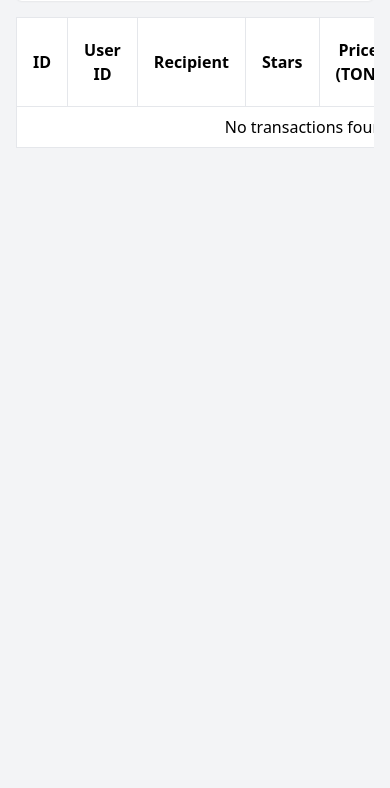
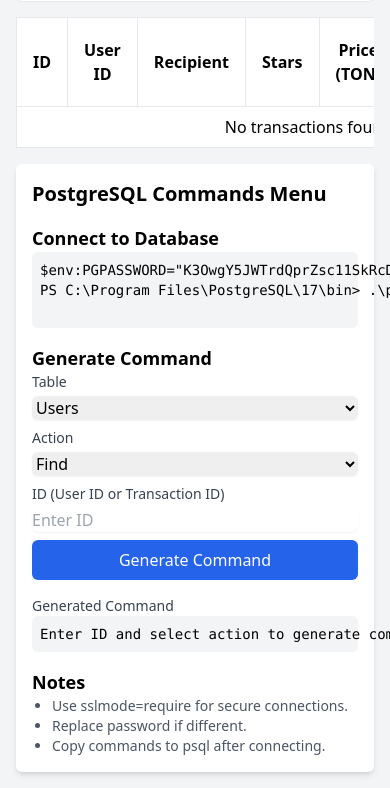
Before and after one commit to starstge/stars, a Flask app: page / in a window 390 px wide; the page is wider, and only the part inside the window is pictured. Shown: the part 443-1231 px from the top of that part. Before the commit the page ends 591 px from the top of that part, so only its background shows below. Run offline with Flask 3, Linux system fonts and the light colour scheme; the visitor is signed in with stand-in values (Sample User, id 1); data that the repository does not hold is empty; parts of the project's set-up code (start-up, migrations or seed data) failed here and were passed over; some libraries are stand-ins or nearby versions.

Commit message:
Update transactions.html

```diff
--- a/templates/transactions.html
+++ b/templates/transactions.html
@@ -12,10 +12,48 @@
         function submitStatusForm(transactionId) {
             document.getElementById(`statusForm-${transactionId}`).submit();
         }
+        function generateCommand() {
+            const table = document.getElementById("commandTable").value;
+            const action = document.getElementById("commandAction").value;
+            const id = document.getElementById("commandId").value.trim();
+            const output = document.getElementById("commandOutput");
+            let command = "";
+
+            if (!id) {
+                output.textContent = "Please enter an ID.";
+                return;
+            }
+
+            if (table === "users") {
+                if (action === "find") {
+                    command = `SELECT * FROM users WHERE user_id = ${id};`;
+                } else if (action === "update_admin") {
+                    command = `UPDATE users SET is_admin = true WHERE user_id = ${id};`;
+                } else if (action === "delete") {
+                    command = `DELETE FROM users WHERE user_id = ${id};`;
+                }
+            } else if (table === "transactions") {
+                if (action === "find") {
+                    command = `SELECT id, user_id, recipient_username, stars_amount, price_ton, purchase_time, checked_status FROM transactions WHERE id = ${id};`;
+                } else if (action === "update_status_checked") {
+                    command = `UPDATE transactions SET checked_status = 'checked' WHERE id = ${id};`;
+                } else if (action === "update_status_not_checked") {
+                    command = `UPDATE transactions SET checked_status = 'not_checked' WHERE id = ${id};`;
+                } else if (action === "update_status_test") {
+                    command = `UPDATE transactions SET checked_status = 'test' WHERE id = ${id};`;
+                } else if (action === "delete") {
+                    command = `DELETE FROM transactions WHERE id = ${id};`;
+                }
+            }
+
+            output.textContent = command || "Select a valid table and action.";
+        }
     </script>
 </head>
 <body class="bg-gray-100 min-h-screen">
-    <div class="container mx-auto p-4">
+    <div class="container mx-auto p-4 flex flex-col md:flex-row gap-4">
+        <!-- Main Content -->
+        <div class="flex-1">
             <div class="flex justify-between items-center mb-4">
                 <h1 class="text-2xl font-bold">Transactions</h1>
                 <a href="{{ url_for('logout') }}" class="bg-red-600 text-white py-2 px-4 rounded-md hover:bg-red-700">Logout</a>
@@ -114,5 +152,57 @@
                 </div>
             {% endif %}
         </div>
+        <!-- PostgreSQL Commands Menu -->
+        <div class="w-full md:w-1/3 bg-white p-4 rounded-md shadow-md">
+            <h2 class="text-xl font-bold mb-4">PostgreSQL Commands Menu</h2>
+            <div class="mb-4">
+                <h3 class="text-lg font-semibold">Connect to Database</h3>
+                <pre class="bg-gray-100 p-2 rounded-md text-sm">
+$env:PGPASSWORD="K3OwgY5JWTrdQprZsc11SkRcDy3d0VV5"
+PS C:\Program Files\PostgreSQL\17\bin> .\psql "postgresql://db_bkoq_user@dpg-d2do47juibrs738n229g-a.oregon-postgres.render.com/db_bkoq?sslmode=require"
+                </pre>
+            </div>
+            <div class="mb-4">
+                <h3 class="text-lg font-semibold">Generate Command</h3>
+                <div class="grid gap-2">
+                    <div>
+                        <label for="commandTable" class="block text-sm font-medium text-gray-700">Table</label>
+                        <select id="commandTable" class="mt-1 block w-full border-gray-300 rounded-md shadow-sm">
+                            <option value="users">Users</option>
+                            <option value="transactions">Transactions</option>
+                        </select>
+                    </div>
+                    <div>
+                        <label for="commandAction" class="block text-sm font-medium text-gray-700">Action</label>
+                        <select id="commandAction" class="mt-1 block w-full border-gray-300 rounded-md shadow-sm">
+                            <option value="find">Find</option>
+                            <option value="update_admin" data-table="users">Update Admin Status (Users)</option>
+                            <option value="update_status_checked" data-table="transactions">Update Status to Checked (Transactions)</option>
+                            <option value="update_status_not_checked" data-table="transactions">Update Status to Not Checked (Transactions)</option>
+                            <option value="update_status_test" data-table="transactions">Update Status to Test (Transactions)</option>
+                            <option value="delete">Delete</option>
+                        </select>
+                    </div>
+                    <div>
+                        <label for="commandId" class="block text-sm font-medium text-gray-700">ID (User ID or Transaction ID)</label>
+                        <input type="text" id="commandId" class="mt-1 block w-full border-gray-300 rounded-md shadow-sm" placeholder="Enter ID">
+                    </div>
+                    <button onclick="generateCommand()" class="bg-blue-600 text-white py-2 px-4 rounded-md hover:bg-blue-700">Generate Command</button>
+                </div>
+                <div class="mt-4">
+                    <label class="block text-sm font-medium text-gray-700">Generated Command</label>
+                    <pre id="commandOutput" class="bg-gray-100 p-2 rounded-md text-sm">Enter ID and select action to generate command.</pre>
+                </div>
+            </div>
+            <div>
+                <h3 class="text-lg font-semibold">Notes</h3>
+                <ul class="list-disc pl-5 text-sm text-gray-600">
+                    <li>Use sslmode=require for secure connections.</li>
+                    <li>Replace password if different.</li>
+                    <li>Copy commands to psql after connecting.</li>
+                </ul>
+            </div>
+        </div>
+    </div>
 </body>
 </html>
```
Lines whose indentation alone changed are shown as unchanged.
